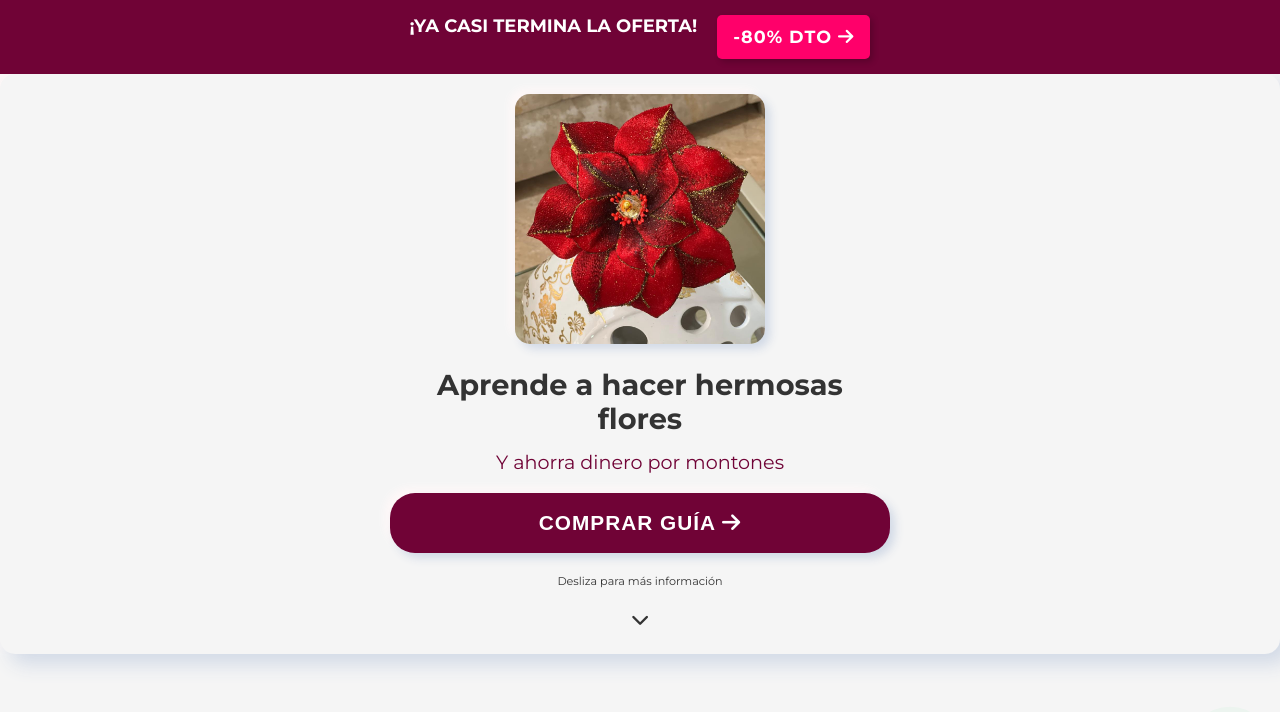
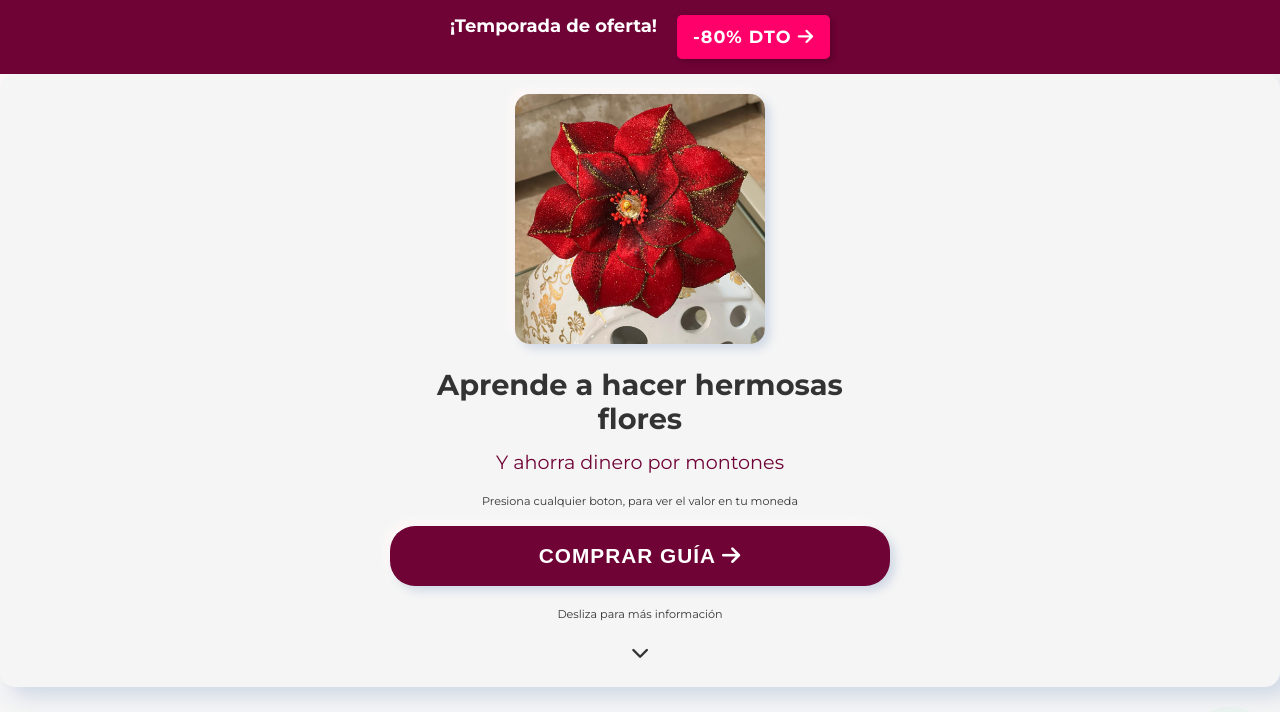
Before and after one commit to esperanzarte/flores2025, a plain HTML site: page index.html in a window 1280 px wide. Shown: the top 712 px of the page. Drawn offline with Linux system fonts and the light colour scheme.

Commit message:
index.html

```diff
--- a/index.html
+++ b/index.html
@@ -31,7 +31,7 @@
     <div class="discount-banner">
         <div class="container">
             <div class="discount-content">
-                <h4>¡YA CASI TERMINA LA OFERTA! </h4>
+                <h4>¡Temporada de oferta! </h4>
 
                 <div class="discount-badge" onclick="window.location.href='https://pay.hotmart.com/U94700022Y?checkoutMode=10'">
                      -80% DTO <i class="fa-solid fa-arrow-right"></i>
@@ -53,6 +53,7 @@
                     </div>
                 </div>
                 <div class="centered-container">
+<p style="font-size: 0.7rem;">Presiona cualquier boton, para ver el valor en tu moneda</p>
                     <button class="btn btn-primary btn-large" onclick="window.location.href='https://pay.hotmart.com/U94700022Y?checkoutMode=10'"> COMPRAR GUÍA <i class="fa-solid fa-arrow-right"></i></button>
                     <div class="scroll-indicator">
                         <p style="font-size: 0.7rem;">Desliza para más información</p>
```
